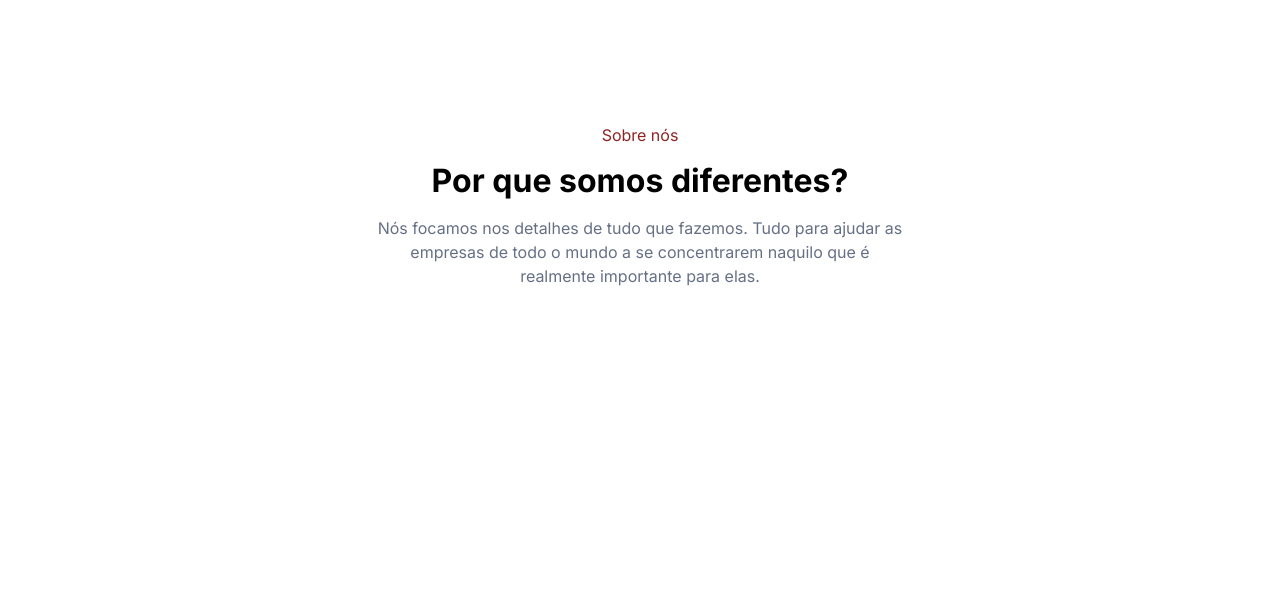
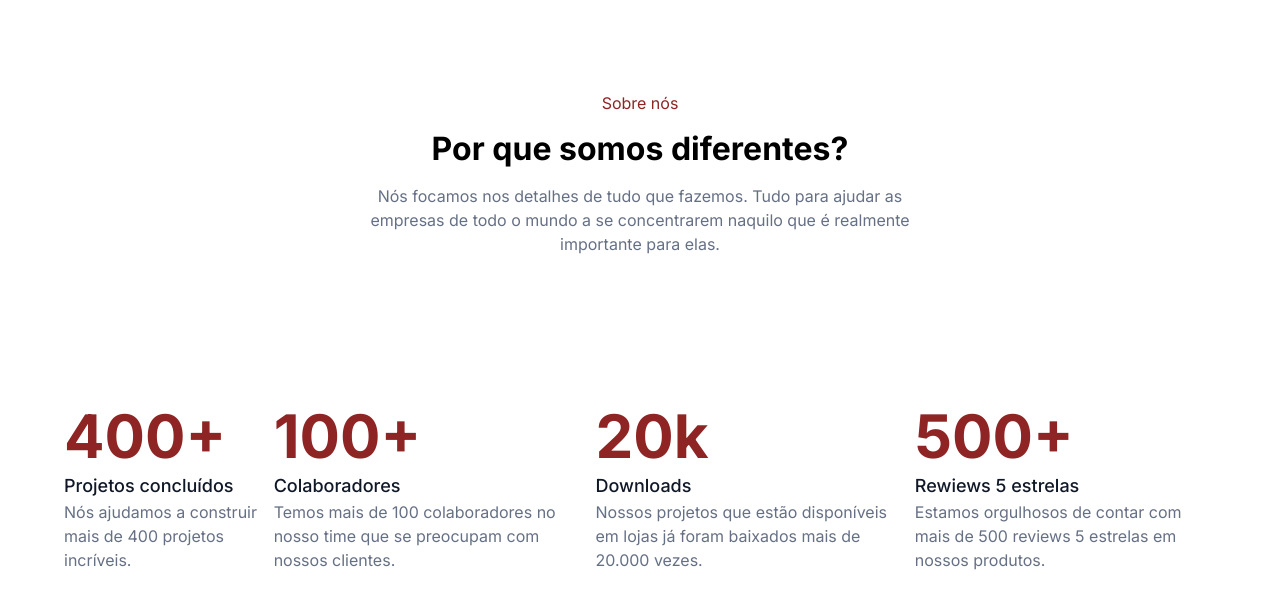
Before and after one commit to JeanRVitorio/7daysOfCode, a plain HTML site: page index.html in a window 1280 px wide. Shown: the part 59-668 px from the top of the page. Drawn offline with Linux system fonts and the light colour scheme.

Commit message:
Segunda seção

```diff
--- a/flexbox.css
+++ b/flexbox.css
@@ -33,3 +33,10 @@
 .sobre-nos {
     text-align: center;
 }
+
+.sobre-nos__itens {
+    display: flex;
+    flex-direction: row;
+    align-items: center;
+    justify-items: stretch;
+}
--- a/index.html
+++ b/index.html
@@ -41,6 +41,27 @@
             <h1>Por que somos diferentes?</h1>
             <p class="container__txt">Nós focamos nos detalhes de tudo que fazemos. Tudo para ajudar as empresas de todo o mundo a se concentrarem naquilo que é realmente importante para elas.</p>
         </section>
-
+        <section class="sobre-nos__itens">
+            <div>
+                <h1>400+</h1>
+                <h4>Projetos concluídos</h4>
+                <p>Nós ajudamos a construir mais de 400 projetos incríveis.</p>
+            </div>
+            <div>
+                <h1>100+</h1>
+                <h4>Colaboradores</h4>
+                <p>Temos mais de 100 colaboradores no nosso time que se preocupam com nossos clientes.</p>
+            </div>
+            <div>
+                <h1>20k</h1>
+                <h4>Downloads</h4>
+                <p>Nossos projetos que estão disponíveis em lojas já foram baixados mais de 20.000 vezes.</p>
+            </div>
+            <div>
+                <h1>500+</h1>
+                <h4>Rewiews 5 estrelas</h4>
+                <p>Estamos orgulhosos de contar com mais de 500 reviews 5 estrelas em nossos produtos.</p>
+            </div>
+        </section>
     </body>
 </html>
--- a/style.css
+++ b/style.css
@@ -84,7 +84,7 @@ body {
 /*correção*/
 
 .sobre-nos {
-    padding: 7rem;
+    padding: 5rem;
     gap: 1rem;
 }
 
@@ -101,3 +101,30 @@ body {
     max-width: 50%;
     line-height: 1.5rem;
 }
+
+.sobre-nos__itens {
+    padding: 3rem;
+    gap: 1rem;
+    margin: 1rem;
+}
+
+.sobre-nos__itens h1 {
+    color: #8E2424;
+    font-weight: 600;
+    font-size: 60px;
+    line-height: 72px;
+}
+
+.sobre-nos__itens h4 {
+    font-weight: 500;
+    font-size: 18px;
+    line-height: 28px;
+    color: var(--cor-titulo);
+}
+
+.sobre-nos__itens p {
+    font-weight: 400;
+    font-size: 16px;
+    line-height: 24px;
+    color: var(--cor-texto);
+}
```
